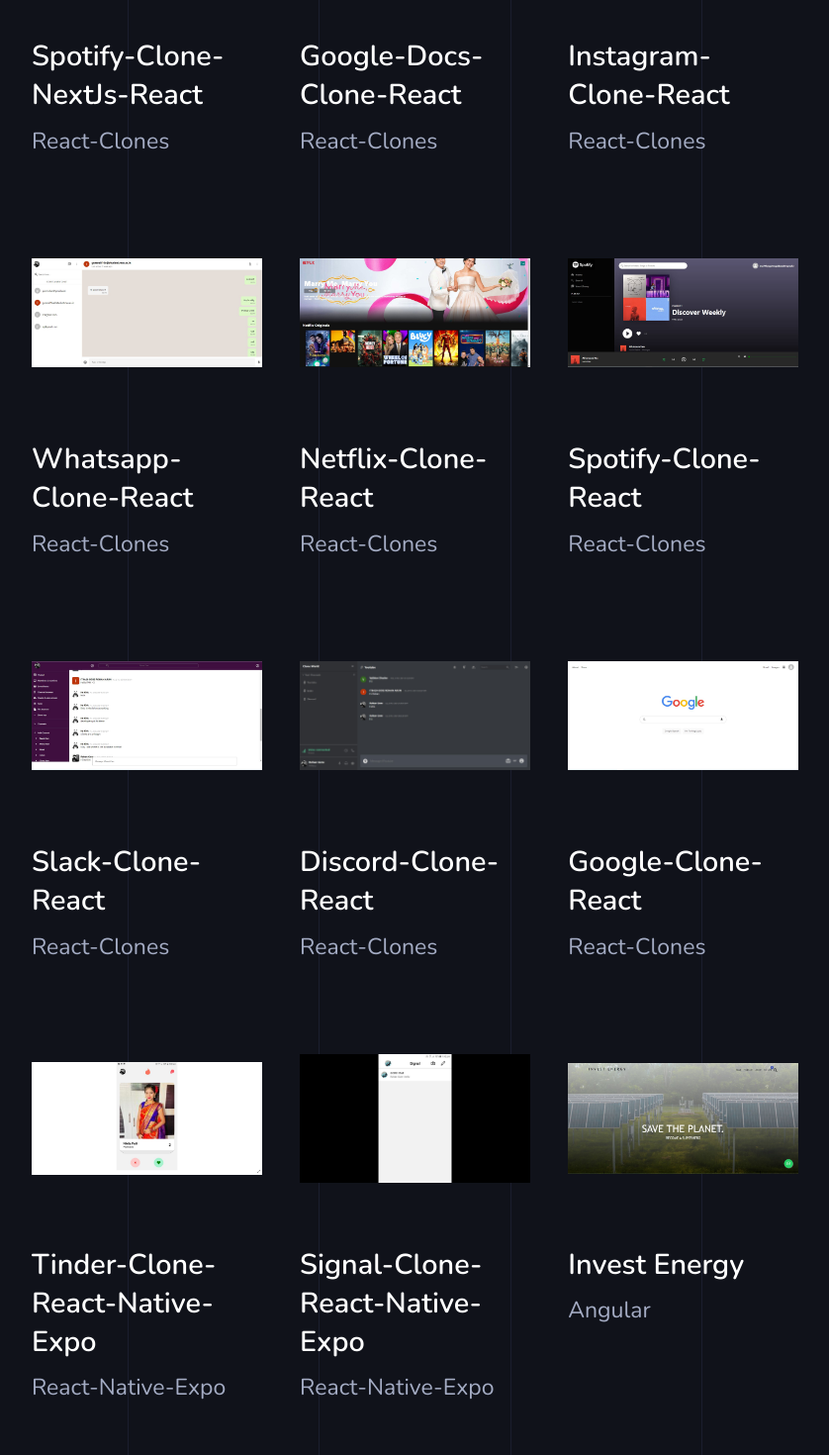
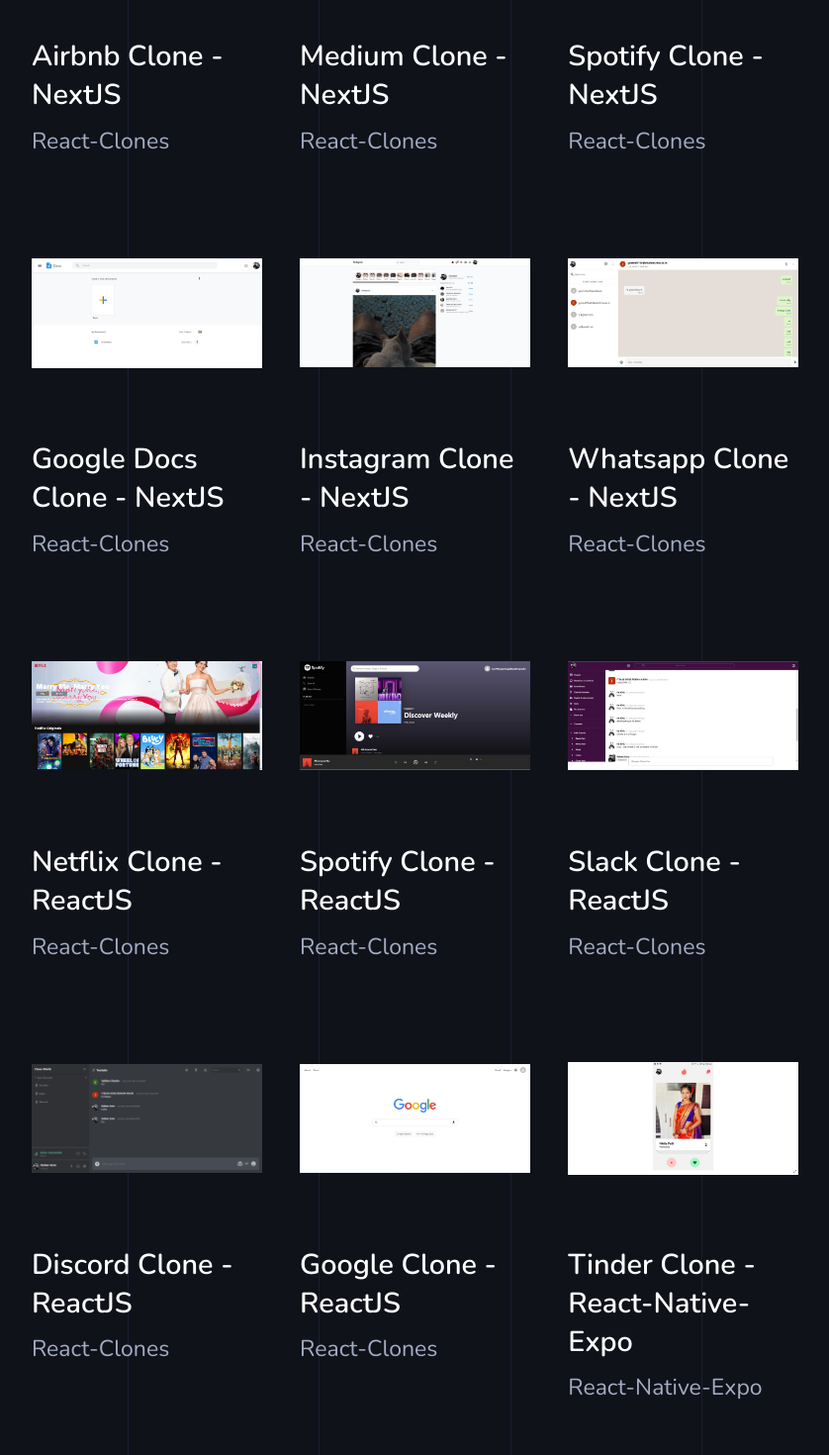
Before and after one commit to rohangore1999/PORTFOLIO-REACT, a React (Create React App) app: page /portfolio in a window 1280 px wide. Shown: the part 840-2310 px from the top of the page at 99% size, without its empty margins (377-1215 px from the left). Built offline with nearby package versions, Linux system fonts and the light colour scheme.

Commit message:
Medium Clone and Airbnb Clone added

```diff
--- a/src/data/portfolios.js
+++ b/src/data/portfolios.js
@@ -1,20 +1,22 @@
-import img1 from '../img/nextjs-spotify-clone.JPG'
-import img2 from '../img/google-docs-clone.JPG'
-import img3 from '../img/instagram-clone.JPG'
-import img4 from '../img/whatsapp-clone.jpg'
-import img5 from '../img/netflix-clone.JPG'
-import img6 from '../img/spotify-clone.JPG'
-import img7 from '../img/slack-clone.JPG'
-import img8 from '../img/discord-clone.JPG'
-import img9 from '../img/google-clone.JPG'
-import img10 from '../img/react-native-tinder-clone.JPG'
-import img11 from '../img/react-native-signal-clone.jpeg'
-import img12 from '../img/angular-investenergy.JPG'
-import img13 from '../img/angular-todo.JPG'
-import img14 from '../img/machine-learning.JPG'
-import img15 from '../img/selenium.JPG'
-import img16 from '../img/chatbot.JPG'
-import img17 from '../img/deeplearning.jfif'
+import img1 from '../img/react-airbnb-clone.JPG'
+import img2 from '../img/react-medium-clone.JPG'
+import img3 from '../img/nextjs-spotify-clone.JPG'
+import img4 from '../img/google-docs-clone.JPG'
+import img5 from '../img/instagram-clone.JPG'
+import img6 from '../img/whatsapp-clone.jpg'
+import img7 from '../img/netflix-clone.JPG'
+import img8 from '../img/spotify-clone.JPG'
+import img9 from '../img/slack-clone.JPG'
+import img10 from '../img/discord-clone.JPG'
+import img11 from '../img/google-clone.JPG'
+import img12 from '../img/react-native-tinder-clone.JPG'
+import img13 from '../img/react-native-signal-clone.jpeg'
+import img14 from '../img/angular-investenergy.JPG'
+import img15 from '../img/angular-todo.JPG'
+import img16 from '../img/machine-learning.JPG'
+import img17 from '../img/selenium.JPG'
+import img18 from '../img/chatbot.JPG'
+import img19 from '../img/deeplearning.jfif'
 
 
 
@@ -23,145 +25,161 @@
         id: 1,
         category: 'React-Clones',
         image: img1,
-        link1:'https://github.com/rohangore1999/REACT-NEXTJS-SPOTIFY-CLONE',
-        link2:'https://react-nextjs-spotify-clone.vercel.app/',
-        text: 'Spotify-Clone-NextJs-React'
+        link1:'https://github.com/rohangore1999/REACT-NEXTJS-AIRBNB-CLONE',
+        link2:'https://react-nextjs-airbnb-clone-nu.vercel.app/',
+        text: 'Airbnb Clone - NextJS'
     },
     {
         id: 2,
         category: 'React-Clones',
         image: img2,
-        link1:'https://github.com/rohangore1999/REACT-GOOGLE-DOCS-CLONE',
-        link2:'https://react-google-docs-clone-hs6rohzvg-rohangore1999.vercel.app/',
-        text: 'Google-Docs-Clone-React'
+        link1:'https://github.com/rohangore1999/REACT-NEXTJS-MEDIUM-CLONE-SANITY-CMS',
+        link2:'https://react-nextjs-medium-clone-sanity-cms-ge63b4xm5-rohangore1999.vercel.app/',
+        text: 'Medium Clone - NextJS'
     },
     {
         id: 3,
         category: 'React-Clones',
         image: img3,
-        link1:'https://github.com/rohangore1999/REACT-INSTAGRAM-CLONE',
-        link2:'https://react-instagram-clone-fo5mawpwm-rohangore1999.vercel.app/',
-        text: 'Instagram-Clone-React'
+        link1:'https://github.com/rohangore1999/REACT-NEXTJS-SPOTIFY-CLONE',
+        link2:'https://react-nextjs-spotify-clone.vercel.app/',
+        text: 'Spotify Clone - NextJS'
     },
     {
         id: 4,
         category: 'React-Clones',
         image: img4,
-        link1:'https://github.com/rohangore1999/REACT-WHATSAPP-CLONE',
-        link2:'https://react-whatsapp-clone-lake.vercel.app/',
-        text: 'Whatsapp-Clone-React'
+        link1:'https://github.com/rohangore1999/REACT-GOOGLE-DOCS-CLONE',
+        link2:'https://react-google-docs-clone-hs6rohzvg-rohangore1999.vercel.app/',
+        text: 'Google Docs Clone - NextJS'
     },
-
     {
         id: 5,
         category: 'React-Clones',
         image: img5,
-        link1:'https://github.com/rohangore1999/React-NETFLIX-CLONE',
-        link2:'http://react-netflix-clone.investenergy.in/',
-        text: 'Netflix-Clone-React'
+        link1:'https://github.com/rohangore1999/REACT-INSTAGRAM-CLONE',
+        link2:'https://react-instagram-clone-fo5mawpwm-rohangore1999.vercel.app/',
+        text: 'Instagram Clone - NextJS'
     },
-
     {
         id: 6,
         category: 'React-Clones',
         image: img6,
-        link1:'https://github.com/rohangore1999/REACT-SPOTIFY-CLONE',
-        link2:'https://spotify-clone-4a547.web.app/',
-        text: 'Spotify-Clone-React'
+        link1:'https://github.com/rohangore1999/REACT-WHATSAPP-CLONE',
+        link2:'https://react-whatsapp-clone-lake.vercel.app/',
+        text: 'Whatsapp Clone - NextJS'
     },
+
     {
         id: 7,
         category: 'React-Clones',
         image: img7,
-        link1:'https://github.com/rohangore1999/REACT-SLACK-CLONE',
-        link2:'https://slack-clone-63483.web.app/',
-        text: 'Slack-Clone-React'
+        link1:'https://github.com/rohangore1999/React-NETFLIX-CLONE',
+        link2:'http://react-netflix-clone.investenergy.in/',
+        text: 'Netflix Clone - ReactJS'
     },
 
     {
         id: 8,
         category: 'React-Clones',
         image: img8,
-        link1:'https://github.com/rohangore1999/REACT-DISCORD-CLONE',
-        link2:'https://discord-clone-de39b.web.app/',
-        text: 'Discord-Clone-React'
+        link1:'https://github.com/rohangore1999/REACT-SPOTIFY-CLONE',
+        link2:'https://spotify-clone-4a547.web.app/',
+        text: 'Spotify Clone - ReactJS'
     },
-
     {
         id: 9,
         category: 'React-Clones',
         image: img9,
-        link1:'https://github.com/rohangore1999/REACT-GOOGLE-CLONE',
-        link2:'https://clone-aa449.web.app/',
-        text: 'Google-Clone-React'
+        link1:'https://github.com/rohangore1999/REACT-SLACK-CLONE',
+        link2:'https://slack-clone-63483.web.app/',
+        text: 'Slack Clone - ReactJS'
     },
 
     {
         id: 10,
-        category: 'React-Native-Expo',
+        category: 'React-Clones',
         image: img10,
-        link1:'https://github.com/rohangore1999/REACT-NATIVE-EXPO-TINDER-CLONE',
-        link2: 'https://expo.dev/artifacts/eb202922-3855-4edf-9a66-011389576fd1',
-        text: 'Tinder-Clone-React-Native-Expo'
+        link1:'https://github.com/rohangore1999/REACT-DISCORD-CLONE',
+        link2:'https://discord-clone-de39b.web.app/',
+        text: 'Discord Clone - ReactJS'
     },
 
     {
         id: 11,
-        category: 'React-Native-Expo',
+        category: 'React-Clones',
         image: img11,
-        link1:'https://github.com/rohangore1999/REACT-NATIVE-SIGNAL-CLONE',
-        link2: 'https://expo.dev/artifacts/6c2843ad-a116-4e04-a062-752ef1c7cb5c',
-        text: 'Signal-Clone-React-Native-Expo'
+        link1:'https://github.com/rohangore1999/REACT-GOOGLE-CLONE',
+        link2:'https://clone-aa449.web.app/',
+        text: 'Google Clone - ReactJS'
     },
 
     {
         id: 12,
+        category: 'React-Native-Expo',
+        image: img12,
+        link1:'https://github.com/rohangore1999/REACT-NATIVE-EXPO-TINDER-CLONE',
+        link2: 'https://expo.dev/artifacts/eb202922-3855-4edf-9a66-011389576fd1',
+        text: 'Tinder Clone - React-Native-Expo'
+    },
+
+    {
+        id: 13,
+        category: 'React-Native-Expo',
+        image: img13,
+        link1:'https://github.com/rohangore1999/REACT-NATIVE-SIGNAL-CLONE',
+        link2: 'https://expo.dev/artifacts/6c2843ad-a116-4e04-a062-752ef1c7cb5c',
+        text: 'Signal Clone - React-Native-Expo'
+    },
+
+    {
+        id: 14,
         category: 'Angular',
-        image: img12,
+        image: img14,
         link1:'https://github.com/rohangore1999/Solar-Web-Angular',
         link2:'https://investenergy.in/',
         text: 'Invest Energy'
     },
     {
-        id: 13,
+        id: 15,
         category: 'Angular',
-        image: img13,
+        image: img15,
         link1:'https://github.com/rohangore1999/Angular-todo',
         link2: false,
         text: 'Todo List'
     },
 
     {
-        id: 14,
+        id: 16,
         category: 'Machine Learning',
-        image: img14,
+        image: img16,
         link1:'https://github.com/rohangore1999/Machine-Learning',
         link2: false,
         text: 'ML - Projects'
     },
 
     {
-        id: 15,
+        id: 17,
         category: 'Web Scraping',
-        image: img15,
+        image: img17,
         link1:'https://github.com/rohangore1999/Selenium',
         link2: false,
         text: 'Selenium'
     },
 
     {
-        id: 16,
+        id: 18,
         category: 'Chatbot',
-        image: img16,
+        image: img18,
         link1:'https://github.com/rohangore1999/Selenium',
         link2: false,
         text: 'Rasa NLU'
     },
 
     {
-        id: 17,
+        id: 19,
         category: 'Deep Learning',
-        image: img17,
+        image: img19,
         link1:'https://github.com/rohangore1999/Selenium',
         link2: false,
         text: 'DL - Projects'
```
Also changed, not shown: src/img/react-airbnb-clone.JPG (added), src/img/react-medium-clone.JPG (added).
